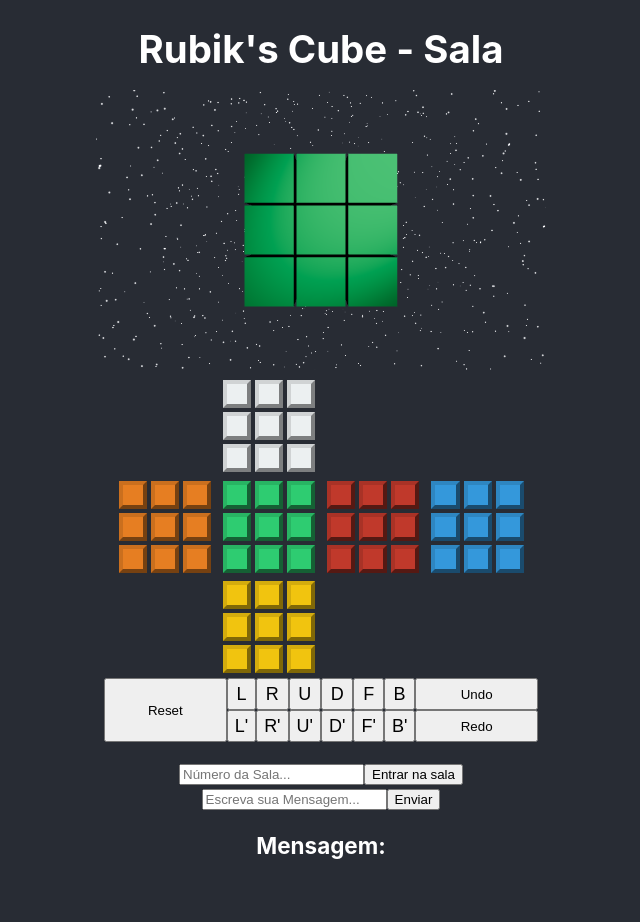
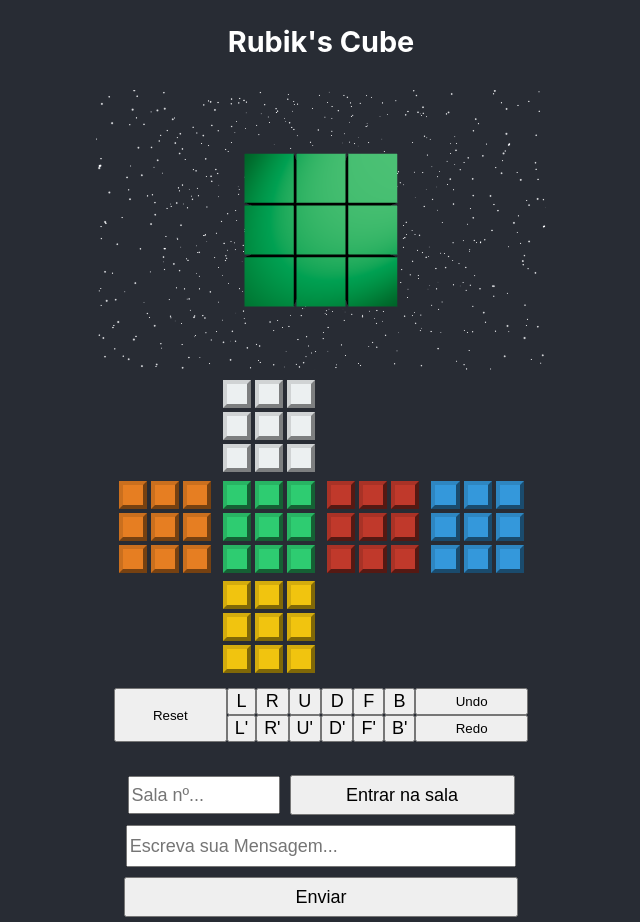
Before and after one commit to ufjf-getsi/RubikCubeJS, a React (Create React App) app: page / in a window 1280 px wide. Shown: the whole page, without its empty margins (319-959 px from the left). Before the commit the page ends 859 px from the top, so only its background shows below. Built offline with nearby package versions, Linux system fonts and the light colour scheme; no server answers.

Commit message:
Correçoes visuais do chat

```diff
--- a/src/App.css
+++ b/src/App.css
@@ -27,6 +27,7 @@
   display: grid;
   grid-template-rows: 1fr 1fr;
   grid-template-columns: 1fr 1fr 1fr;
+  margin: 10px 10px 0px 10px;
 }
 
 .move-buttons {
@@ -43,6 +44,7 @@
 button.reset-button {
   grid-row: 1 / span 2;
   grid-column: 1;
+  height: 100%;
 }
 button.undo-button {
 }
@@ -72,6 +74,39 @@
   background-color: #979a9a;
 }
 
+.input-room {
+  height: 78%;
+  width: 32%;
+  font-size: large;
+  margin: 5px;
+}
+
+.button-room {
+  height: 100%;
+  width: 50%;
+  font-size: large;
+  margin: 5px;
+}
+
+.input-message {
+  height: 90%;
+  width: 85%;
+  font-size: large;
+  margin: 5px;
+}
+
+.button-message {
+  height: 100%;
+  width: 87.5%;
+  font-size: large;
+  margin: 5px;
+}
+
+.message{
+  font-size: xx-large;
+  margin: 10px;
+}
+
 @media screen and (max-width: 575px) {
   .App {
     max-height: 100vh;
--- a/src/App.js
+++ b/src/App.js
@@ -19,19 +19,26 @@
   const [message, setMessage] = useState("");
   const [messageReceived, setMessageReceived] = useState("");
   const [room, setRoom] = useState("");
+  const [visible, setVisible] = useState(false);
 
   // let roomNumber = 0;
 
   // -------- Comunicações com o servidor --------
+  const clearInput = () => {
+    document.querySelectorAll("input").forEach((input) => (input.value = ""));
+  };
+
   const joinRoom = () => {
     if (room !== "") {
       socket.emit("join_room", room);
+      clearInput();
       // socket.emit("send_cube", {cube, room})
     }
   };
 
   const sendMessage = () => {
     socket.emit("send_message", { message, room });
+    clearInput();
   }
 
   useEffect(() => {
@@ -47,6 +54,15 @@
       setCube([...setCubeInitialValues()]);
     });
   }, [socket]);
+
+  useEffect(() => {
+    setVisible(true);
+    const id = setTimeout(() => {
+      setVisible(false);
+    }, 5000);
+
+    return () => clearTimeout(id);
+  }, [messageReceived]);
   // ---------------------------------------------
 
   // ------------------ Botões -------------------
@@ -56,7 +72,7 @@
       key={"reset"}
       onClick={function click() {
         setCube([...setCubeInitialValues()]);
-      socket.emit("initial_cube", {cube, room})
+        socket.emit("initial_cube", { cube, room })
       }}
     >
       {"Reset"}
@@ -109,12 +125,47 @@
       </button>
     );
   }
+
+  const inputRoom = (
+    <input
+      class="input-room"
+      type="number"
+      placeholder="Sala nº..."
+      onChange={(event) => { setRoom(event.target.value); }}
+    />
+  );
+
+  const buttonRoom = (
+    <button
+      class="button-room"
+      onClick={joinRoom}>
+      Entrar na sala
+    </button>
+  );
+
+  const inputMessage = (
+    <input
+      class="input-message"
+      type="text"
+      placeholder="Escreva sua Mensagem..."
+      onChange={(event) => { setMessage(event.target.value); }}
+    />
+  );
+
+  const buttonMessage = (
+    <button
+      class="button-message"
+      onClick={sendMessage}>
+      Enviar
+    </button>
+  );
+
   // ---------------------------------------------
 
   // ----- Funções para movimentação do cubo -----
   function doCubeMove(move) {
     doMove(move, cube);
-    socket.emit("send_cube", {cube, room})
+    socket.emit("send_cube", { cube, room })
     if (moveHistory.length === moveHistoryIndex + 1) moveHistory.push(move);
     else moveHistory[moveHistoryIndex + 1] = move;
     setMoveHistory([...moveHistory]);
@@ -125,7 +176,7 @@
     if (moveHistoryIndex > moveHistory.length - 2) return;
     const nextMove = moveHistory[moveHistoryIndex + 1];
     doMove(nextMove, cube);
-    socket.emit("send_cube", {cube, room})
+    socket.emit("send_cube", { cube, room })
     setMoveHistoryIndex(moveHistoryIndex + 1);
   }
 
@@ -137,10 +188,10 @@
       const lastMove = moveHistory[moveHistoryIndex];
       if (lastMove === lastMove.toLowerCase()) {
         doMove(lastMove.toUpperCase(), cube);
-        socket.emit("send_cube", {cube, room})
+        socket.emit("send_cube", { cube, room })
       } else {
         doMove(lastMove.toLowerCase(), cube);
-        socket.emit("send_cube", {cube, room})
+        socket.emit("send_cube", { cube, room })
       }
     }
     setMoveHistoryIndex(moveHistoryIndex - 1);
@@ -156,7 +207,7 @@
 
   return (
     <div className="App">
-      <h1 className="title">Rubik's Cube - Sala {room}</h1>
+      <h2 className="title">Rubik's Cube {!room ? "" : "- Sala " + room}</h2>
       <div className="cube3d">
         <Canvas colormanagement>
           <OrbitControls />
@@ -179,12 +230,12 @@
       </div>
 
       <div className="chat">
-        <input type="number" placeholder="Número da Sala..." onChange={(event) => {setRoom(event.target.value); }} />
-        <button onClick={joinRoom}>Entrar na sala</button>
-        <input type="text" placeholder="Escreva sua Mensagem..." onChange={(event) => { setMessage(event.target.value); }} />
-        <button onClick={sendMessage}> Enviar </button>
-        <h3>Mensagem:</h3>
-        {messageReceived}
+        <div className="message">{visible ? messageReceived : null}</div>
+
+        {inputRoom}
+        {buttonRoom}
+        {inputMessage}
+        {buttonMessage}
       </div>
     </div>
   );
```
Lines whose indentation alone changed are shown as unchanged.
